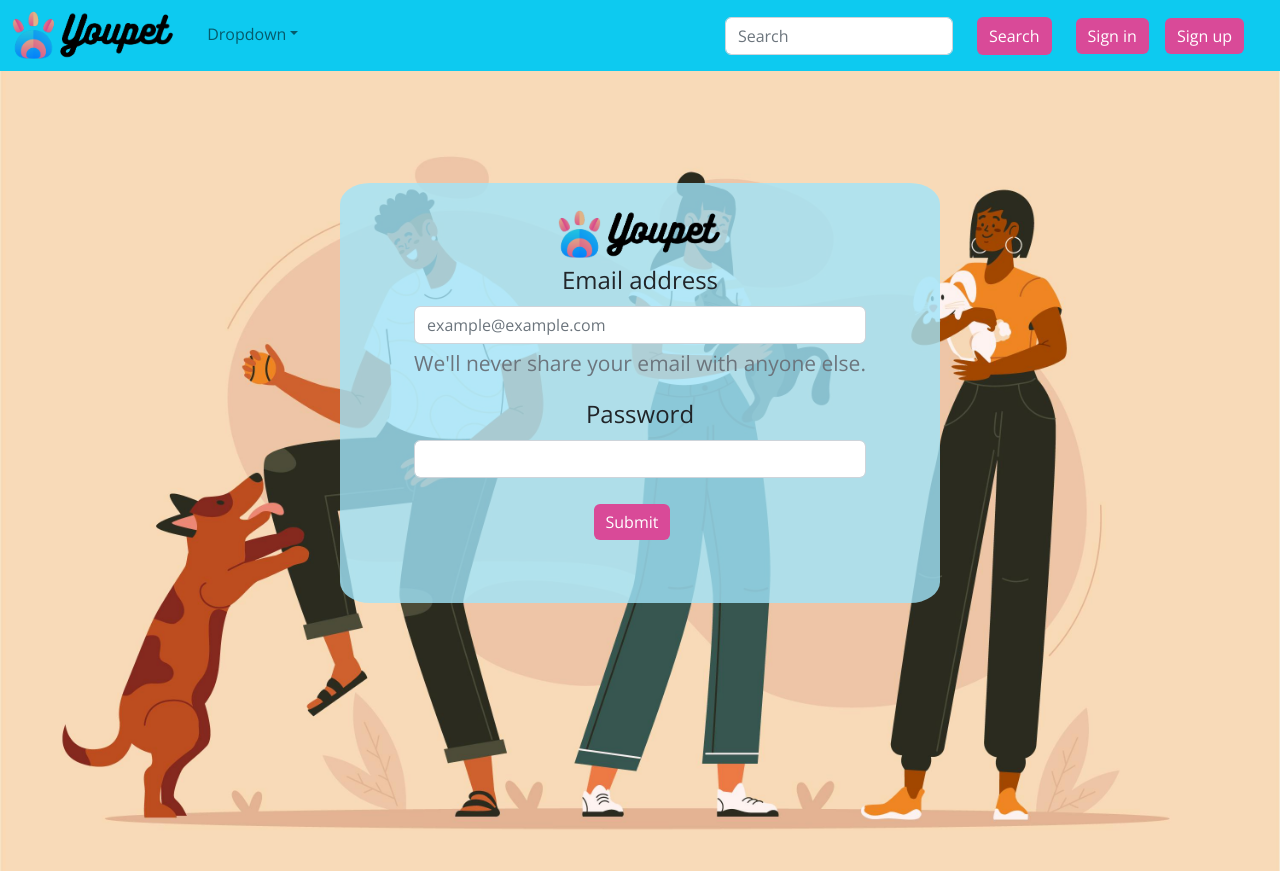
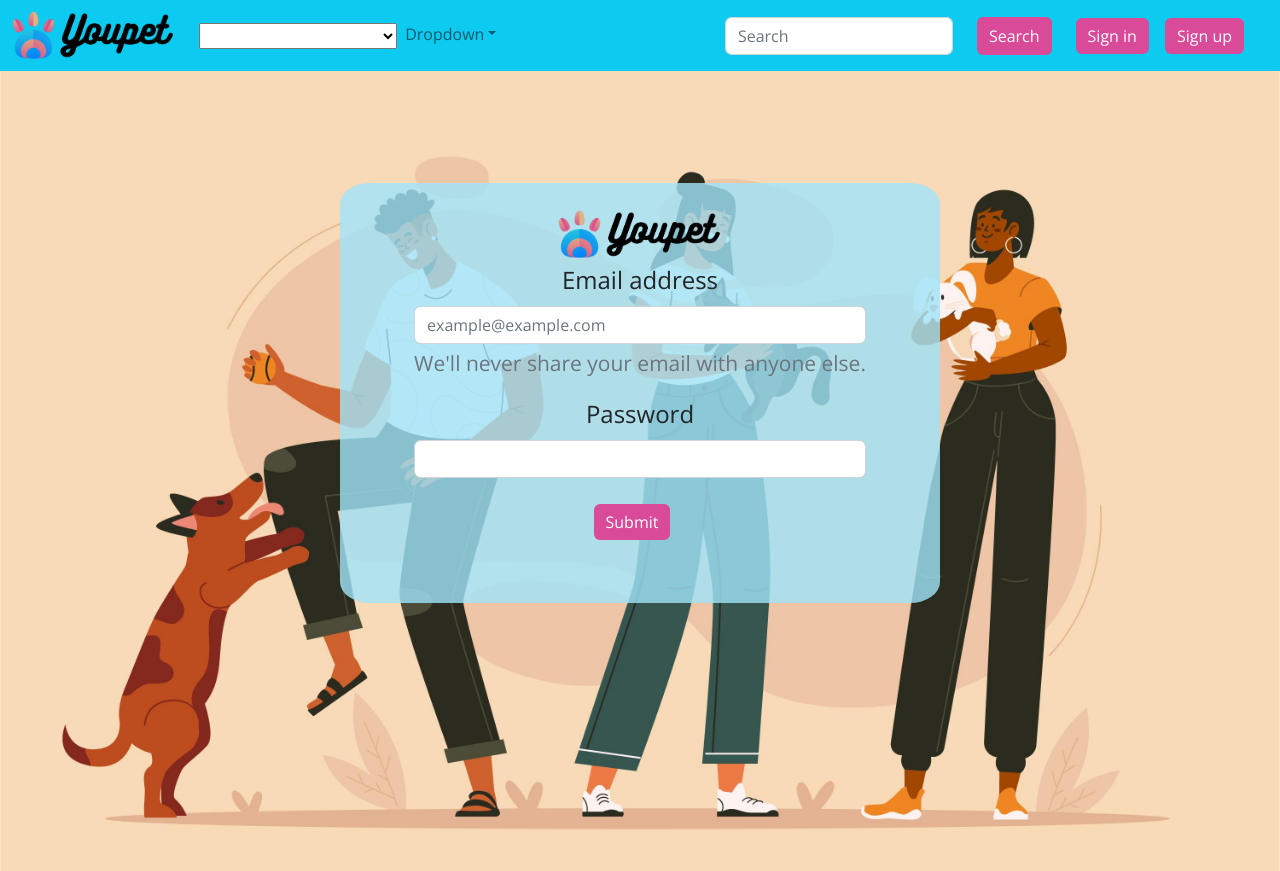
Before and after one commit to gastonvalles/YouPet, a React (Create React App) app in the folder client/: page /login in a window 1280 px wide. Built offline with nearby package versions, Linux system fonts and the light colour scheme; no server answers.

Commit message:
filtros sin funcionar

```diff
--- a/client/src/Components/Functionality/Navbar/index.jsx
+++ b/client/src/Components/Functionality/Navbar/index.jsx
@@ -1,13 +1,20 @@
-import React, { useState } from "react";
-import { useDispatch } from "react-redux";
+import React, { useEffect, useState } from "react";
+import { useDispatch, useSelector } from "react-redux";
 import { Link } from "react-router-dom";
 import logo from "../../../img/logo.png";
-import { getServiceByName, getVetByName } from "../../../Redux/actions";
+import { filterService, getServiceByName, getServices, getVetByName } from "../../../Redux/actions";
 import "./index.css";
 
 export default function NavBar() {
   const dispatch = useDispatch();
   const [name, setName] = useState(null);
+  const allServices = useSelector(
+    (state) => state.filterService || state.services
+  );
+
+  useEffect(() => {
+    dispatch(getServices());
+  }, [dispatch]);
 
   function handleInputChange(event) {
     event.preventDefault();
@@ -38,6 +45,22 @@ export default function NavBar() {
           >
             <span className="navbar-toggler-icon"></span>
           </button>
+          <select
+            onChange={(e) => {
+              dispatch(filterService(e.target.value));
+            }}
+            defaultValue={""}
+            className="selectorFiltros"
+          >
+            <option disabled value={""}></option>
+            <option value="">All Service</option>
+            <option value={"Healthcare Clinic"}>Healthcare Clinic</option>
+            <option value={"Surgery and Anesthesia"}>
+              Surgery and Anesthesia
+            </option>
+            <option value={"Diagnostics"}>Diagnostics</option>
+            <option value={"Aesthetics"}>Aesthetics</option>
+          </select>
           <div className="collapse navbar-collapse" id="navbarSupportedContent">
             <ul className="navbar-nav me-auto mb-2 mb-lg-1">
               {/* <li className="nav-item">
--- a/client/src/Redux/actions.js
+++ b/client/src/Redux/actions.js
@@ -1,23 +1,9 @@
 import axios from "axios";
 import {
-  GET_PETS,
-  GET_VETS,
-  GET_VET_DETAIL,
   CLEAR_DETAILS,
-  CREATE_TURN,
-  GET_PET_DETAIL,
-  GET_SERVICES,
-  GET_SERVICE_DETAIL,
-  GET_USERS,
-  GET_USER_DETAIL,
-  GET_USER_BY_NAME,
-  GET_USER_BY_EMAIL,
-  GET_ADMINS,
-  GET_ADMIN_DETAIL,
-  GET_SERVICE_BY_NAME,
-  GET_VET_BY_NAME,
-  GET_ADMIN_BY_NAME,
-
+  CREATE_TURN, FILTER_SERVICE, GET_ADMINS, GET_ADMIN_BY_NAME, GET_ADMIN_DETAIL, GET_PETS, GET_PET_DETAIL,
+  GET_SERVICES, GET_SERVICE_BY_NAME, GET_SERVICE_DETAIL,
+  GET_USERS, GET_USER_BY_EMAIL, GET_USER_BY_NAME, GET_USER_DETAIL, GET_VETS, GET_VET_BY_NAME, GET_VET_DETAIL
 } from "./const";
 
 export function getPets() {
@@ -184,3 +170,10 @@ export function clearDetails() {
     payload: [],
   };
 }
+
+export function filterService(payload) {
+  return {
+    type: FILTER_SERVICE,
+    payload,
+  };
+}
--- a/client/src/Redux/const.js
+++ b/client/src/Redux/const.js
@@ -15,3 +15,4 @@ export const GET_USER_BY_EMAIL = "GET_USER_BY_EMAIL";
 export const GET_ADMINS = "GET_ADMINS";
 export const GET_ADMIN_DETAIL = "GET_ADMIN_DETAIL";
 export const GET_ADMIN_BY_NAME = "GET_ADMIN_BY_NAME";
+export const FILTER_SERVICE = "FILTER_SERVICE";
--- a/client/src/Redux/reducer.js
+++ b/client/src/Redux/reducer.js
@@ -1,21 +1,7 @@
 import {
-  CLEAR_DETAILS,
-  GET_PETS,
-  GET_VETS,
-  GET_VET_DETAIL,
-  CREATE_TURN,
-  GET_PET_DETAIL,
-  GET_SERVICES,
-  GET_SERVICE_DETAIL,
-  GET_USERS,
-  GET_USER_DETAIL,
-  GET_USER_BY_NAME,
-  GET_USER_BY_EMAIL,
-  GET_ADMINS,
-  GET_ADMIN_DETAIL,
-  GET_VET_BY_NAME,
-  GET_SERVICE_BY_NAME,
-  GET_ADMIN_BY_NAME,
+  CLEAR_DETAILS, CREATE_TURN, FILTER_SERVICE, GET_ADMINS, GET_ADMIN_BY_NAME, GET_ADMIN_DETAIL, GET_PETS, GET_PET_DETAIL,
+  GET_SERVICES, GET_SERVICE_BY_NAME, GET_SERVICE_DETAIL,
+  GET_USERS, GET_USER_BY_EMAIL, GET_USER_BY_NAME, GET_USER_DETAIL, GET_VETS, GET_VET_BY_NAME, GET_VET_DETAIL
 } from "./const";
 
 const initialState = {
@@ -27,11 +13,12 @@ const initialState = {
   turn: [],
   services: [],
   serviceDetail: [],
-  user :{},
+  user: {},
   users: [],
   userDetail: [],
   admins: [],
   adminDetail: [],
+  filterService: [],
 };
 
 function rootReducer(state = initialState, action) {
@@ -65,6 +52,7 @@ function rootReducer(state = initialState, action) {
       return {
         ...state,
         services: action.payload,
+        filterService: action.payload,
       };
     case GET_SERVICE_DETAIL:
       return {
@@ -111,7 +99,18 @@ function rootReducer(state = initialState, action) {
         ...state,
         admins: action.payload,
       };
-
+    case FILTER_SERVICE:
+      const service = state.services;
+      const filter =
+        action.payload === ""
+          ? service
+          : service.filter(
+            (r) => r.type.toLowerCase() === action.payload.toLowerCase()
+          );
+      return {
+        ...state,
+        filterService: filter,
+      };
     case CLEAR_DETAILS:
       return {
         ...state,
```
